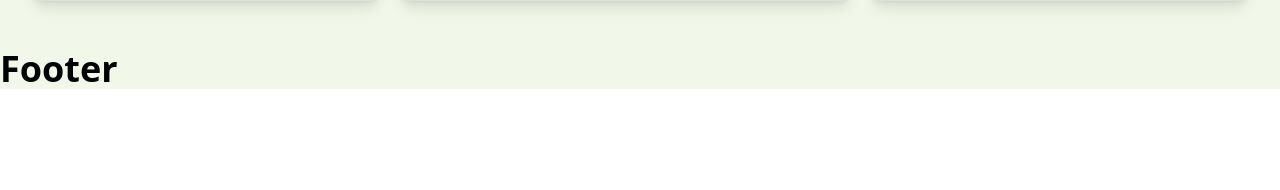
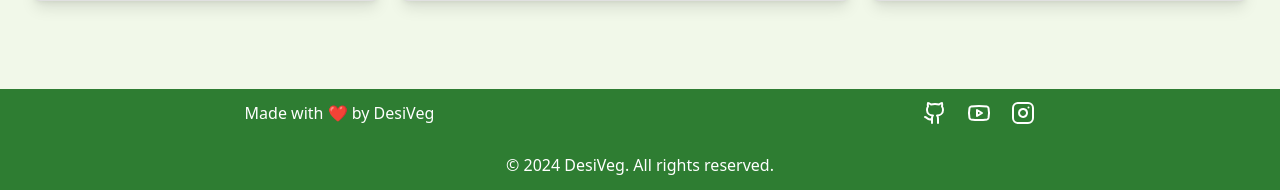
Before and after one commit to siddhikharde/DesiVeg, a React (Vite) app: page / in a window 1280 px wide. Shown: the part 990-1180 px from the top of the page. Before the commit the page ends 1083 px from the top, so only its background shows below. Built offline with nearby package versions, Linux system fonts and the light colour scheme; no server answers.

Commit message:
footer links added

```diff
--- a/src/components/CartVegitableCard.jsx
+++ b/src/components/CartVegitableCard.jsx
@@ -16,7 +16,7 @@ function CartVegitableCard(
     return (
         <div>
             {
-                <div key={id} className='flex flex-col gap-2 md:flex-row bg-[#FFFFFF] border-1 border-[#C8E6C9] p-5 m-4 rounded-2xl shadow-md'>
+                <div key={id} className='flex flex-col gap-2 md:flex-row bg-[#FFFFFF] border border-[#C8E6C9] p-5 m-4 rounded-2xl shadow-md'>
                     <div className='md:w-90 w-full h-50 bg-amber-200'>
                         <img src={image} alt={name} />
                     </div>
--- a/src/components/Footer.jsx
+++ b/src/components/Footer.jsx
@@ -1,9 +1,22 @@
 import React from 'react'
+import { Github,Youtube,Instagram } from 'lucide-react';
 
 function Footer() {
   return (
-    <div>
-      <h1>Footer</h1>
+    <div className='w-full  bg-[#2E7D32] '>
+      <div className='flex items-center justify-around mt-10'>
+        <div className='text-center text-white'>
+        Made with ❤️ by DesiVeg
+      </div>
+      <div className='flex items-center justify-center gap-5 my-3 text-white'>
+        <a href="https://github.com/siddhikharde/DesiVeg.git"><Github /></a>
+        <a href="https://www.youtube.com/"><Youtube /></a>
+        <a href="https://www.instagram.com/"><Instagram /></a>
+      </div>
+      </div>
+      <footer className='bg-[#2E7D32] text-white text-center p-4  '>
+        <p>&copy; 2024 DesiVeg. All rights reserved.</p>
+      </footer>
     </div>
   )
 }
```
Also changed, not shown: src/views/MyCart.jsx (line endings or trailing spaces).
